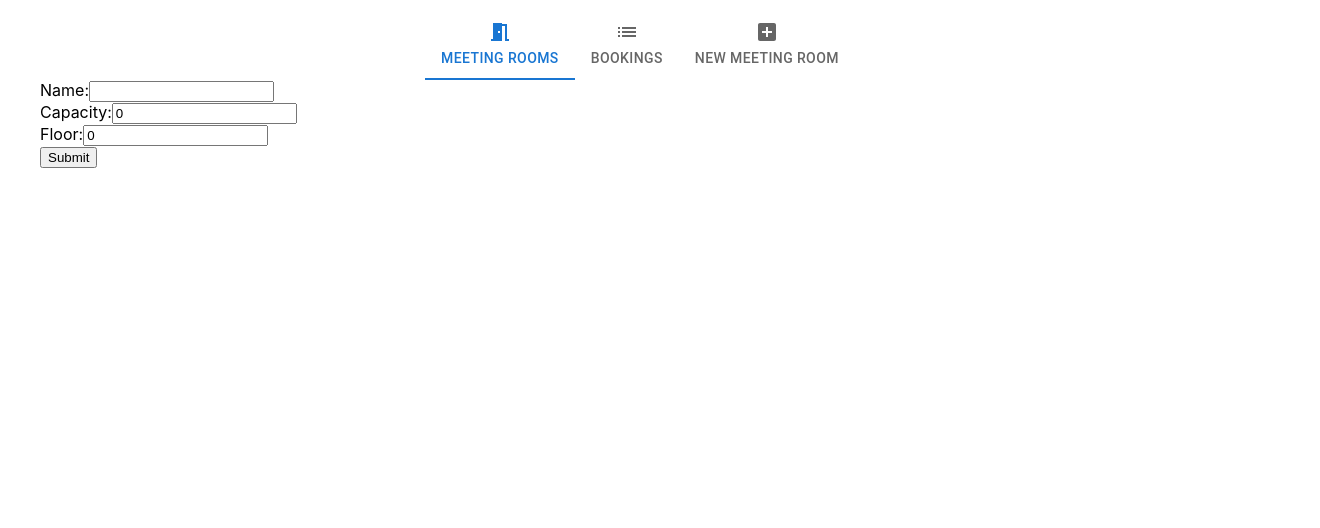
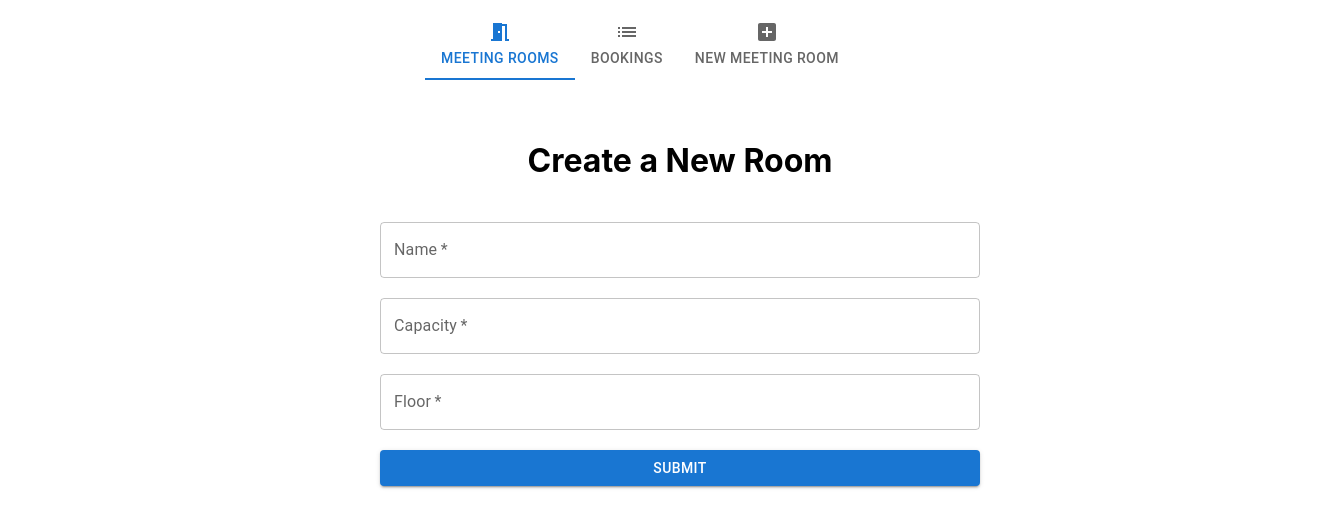
Before and after one commit to vlopez515/Room-Booking-App, a React (Create React App) app in the folder front-end/: page /meeting-rooms/new in a window 1280 px wide. Shown: the top 528 px of the page, 1320 px wide, since content can reach past the window. Built offline with nearby package versions, Linux system fonts and the light colour scheme; no server answers.

Commit message:
sticky navbar

```diff
--- a/front-end/src/Components/CreateRoomForm.js
+++ b/front-end/src/Components/CreateRoomForm.js
@@ -3,43 +3,24 @@ import axios from "axios";
 import FormControl from "@mui/material/FormControl";
 import TextField from "@mui/material/TextField";
 import Button from "@mui/material/Button";
-import { Box } from "@mui/system";
+import  Grid from "@mui/material/Grid";
 import { Input, InputLabel } from "@mui/material";
+import './Form.css'
 
 const API = process.env.REACT_APP_API_URL;
 
 function CreateRoomForm() {
   const [meetingRoom, setMeetingRoom] = useState({
     name: "",
-    floor: 0,
-    capacity: 0,
+    floor: null,
+    capacity: null,
   });
 
-  // const addMeetingRoom = (newMeetingRoom) => {
-
-  //   axios
-  //     .post(`${API}/meetingRooms`, newMeetingRoom)
-  //     .then(
-  //       () => {
-  //         redirect(`/meetingRooms`);
-  //       },
-  //       (error) => console.error(error)
-  //     )
-  //     .catch((c) => console.warn("catch", c));
-  // };
 
   const handleTextChange = (event) => {
     setMeetingRoom({ ...meetingRoom, [event.target.id]: event.target.value });
     console.log(meetingRoom);
   };
-
-  // const handleSubmit = (event) => {
-  //   console.log(event.target.value);
-  //   event.preventDefault();
-  //   addMeetingRoom(meetingRoom);
-  //   console.log(meetingRoom)
-  // };
-
 
 
   const handleInputChange = (event) => {
@@ -65,121 +46,228 @@ function CreateRoomForm() {
     alert('success');
   };
 
+//   return (
+//     <form onSubmit={handleSubmit}>
+//       <div>
+//         <label>
+//           Name:
+//           <input
+//             type="text"
+//             name="name"
+//             value={meetingRoom.name}
+//             onChange={handleInputChange}
+//             required
+//           />
+//         </label>
+//       </div>
+//       <div>
+//         <label>
+//           Capacity:
+//           <input
+//             type="number"
+//             name="capacity"
+//             value={meetingRoom.capacity}
+//             onChange={handleInputChange}
+//             required
+//           />
+//         </label>
+//       </div>
+//       <div>
+//         <label>
+//           Floor:
+//           <input
+//             type="number"
+//             name="floor"
+//             value={meetingRoom.floor}
+//             onChange={handleInputChange}
+//             required
+//           />
+//         </label>
+//       </div>
+//       <button type="submit">Submit</button>
+//     </form>
+//   );
+// };
 return (
-    <form onSubmit={handleSubmit}>
-      <div>
-        <label>
-          Name:
-          <input
+<form onSubmit={handleSubmit} style={{ display: 'flex', flexDirection: 'column', justifyContent: 'center',alignItems: 'center', gap: '20px' }} >
+  <h1 >
+    Create a New Room
+  </h1>
+{/* <Grid container spacing={5}> */}
+  {/* <Grid item xs={6}> */}
+    <TextField
+      label="Name"
+      // variant="outlined"
       type="text"
       name="name"
       value={meetingRoom.name}
       onChange={handleInputChange}
       required
+      style={{ width: '50%' }}
+
     />
-        </label>
-      </div>
-      <div>
-        <label>
-          Capacity:
-          <input
+  {/* </Grid> */}
+  {/* <Grid item xs={6}> */}
+    <TextField
+      label="Capacity"
+      variant="outlined"
       type="number"
       name="capacity"
+      InputProps={{
+        inputProps: { min: 0 }
+      }}
+      style={{ width: '50%' }}
       value={meetingRoom.capacity}
       onChange={handleInputChange}
       required
+
     />
-        </label>
-      </div>
-      <div>
-        <label>
-          Floor:
-          <input
+  {/* </Grid> */}
+  {/* <Grid item xs={6}> */}
+    <TextField
+      label="Floor"
+      variant="outlined"
       type="number"
       name="floor"
+      InputProps={{
+        inputProps: { min: 0 }
+      }}
+      style={{ width: '50%' }}
       value={meetingRoom.floor}
       onChange={handleInputChange}
       required
+
     />
-        </label>
-      </div>
-      <button type="submit">Submit</button>
+  {/* </Grid> */}
+  {/* <Grid item xs={12}> */}
+    <Button
+      type="submit"
+      variant="contained"
+      color="primary"
+      style={{ width: '50%' }}
+      >
+      Submit
+    </Button>
+  {/* </Grid> */}
+{/* </Grid> */}
 </form>
 );
 };
 
+{/* // return (
+//   <div>
+//     <form onSubmit={handleSubmit}>
+//       <input  */}
+{/* //         type="text"
+//         placeholder="Name"
+//         className="form-input"
+//         value={meetingRoom.name}
+//         onChange={handleInputChange}
+//         required
+//         />
+//       <label for="name" className="form-label">Name</label>
+
+//       <input  */}
+{/* //         type="capacity"
+//         placeholder="Capacity"
+//         className="form-input"
+//         value={meetingRoom.capacity}
+//         onChange={handleInputChange}
+//         />
+//       <label for="capacity" className="form-label">Capacity</label>
+
+//       <input  */}
+{/* //         type="floor"
+//         placeholder="Floor"
+//         className="form-input"
+//         value={meetingRoom.floor}
+//         onChange={handleInputChange}
+//         />
+//         <label for="floor" className="form-label">Floor</label>
+//         <div>
+//       <button for="submit" className="form-label">Submit</button>
+//       </div>
+//     </form>
+//   </div>
+// )
+// } */}
 
 
-  // return (
-  //   <Box
-  //     component="form"
-  //     sx={{
-  //       "& .MuiTextField-root": { m: 1, width: "25ch" },
-  //     }}
-  //     noValidate
-  //     autoComplete="off"
-  //     onSubmit={(event) => {
-  //       handleSubmit(event);
-  //     }}
-  //   >
-  //     <FormControl>
-  //       <div>
-  //         <p className="font-medium">Create Room</p>
-  //       </div>
-  //       {/* <TextField
-  //         required
-  //         id="Name"
-  //         type="text"
-  //         label="Name"
-  //         onChange={handleTextChange}
-  //       />
-  //       <TextField
-  //         required
-  //         id="Capacity"
-  //         type="number"
-  //         label="Capacity"
-  //         onChange={handleTextChange}
-  //       />
-  //       <TextField
-  //         required
-  //         id="Floor"
-  //         type="number"
-  //         label="Floor"
-  //         onChange={handleTextChange}
-  //       />
-  //     <Button type="submit" variant="outlined" >
-  //       Submit
-  //     </Button> */}
-  //       <TextField
-  //         required
-  //         id="Name"
-  //         type="text"
-  //         label="Name"
-  //         onChange={handleTextChange}
-  //         value={meetingRoom.Name} // Connect value to state
-  //       />
-  //       <TextField
-  //         required
-  //         id="Capacity"
-  //         type="number"
-  //         label="Capacity"
-  //         onChange={handleTextChange}
-  //         value={meetingRoom.Capacity} // Connect value to state
-  //       />
-  //       <TextField
-  //         required
-  //         id="Floor"
-  //         type="number"
-  //         label="Floor"
-  //         onChange={handleTextChange}
-  //         value={meetingRoom.Floor} // Connect value to state
-  //       />
-  //       <Button type="submit" variant="outlined" onClick={handleSubmit}>
+
+{/* //   return (
+//     <Box
+//       component="form"
+//       sx={{
+//         "& .MuiTextField-root": { m: 1, width: "25ch" },
+//       }}
+//       noValidate
+//       autoComplete="off"
+//       onSubmit={(event) => {
+//         handleSubmit(event);
+//       }}
+//     >
+//       <FormControl>
+//         <div>
+//           <p className="font-medium">Create Room</p>
+//         </div>
+//         {/* <TextField
+//           required
+//           id="Name"
+//           type="text"
+//           label="Name"
+//           onChange={handleInputChange}
+//         />
+//         <TextField
+//           required
+//           id="Capacity"
+//           type="number"
+//           label="Capacity"
+//           onChange={handleInputChange}
+//         />
+//         <TextField
+//           required
+//           id="Floor"
+//           type="number"
+//           label="Floor"
+//           onChange={handleInputChange}
+//         />
+//       <Button type="submit" variant="outlined" >
 //         Submit
-  //       </Button>
-  //     </FormControl>
-  //   </Box>
-  // );
-// }
+//       </Button> */}
+//         <TextField
+
+//           required
+//           id="Name"
+//           type="text"
+//           label="Name"
+//           onChange={handleInputChange}
+//           value={meetingRoom.name}
+
+//         />
+//         <TextField
+//           required
+//           id="Capacity"
+//           type="number"
+//           label="Capacity"
+//           onChange={handleInputChange}
+//           value={meetingRoom.capacity}
+
+//         />
+//         <TextField
+//           required
+//           id="Floor"
+//           type="number"
+//           label="Floor"
+//           onChange={handleInputChange}
+//           value={meetingRoom.floor}
+
+//         />
+//         <Button type="submit" variant="outlined" onClick={handleSubmit}>
+//           Submit
+//         </Button>
+//       </FormControl>
+//     </Box>
+//   );
+// } */}
 
 export default CreateRoomForm;
--- /dev/null
+++ b/front-end/src/Components/Form.css
@@ -0,0 +1,86 @@
+form {
+  width: 100%;
+  padding: 40px;
+}
+
+.form-input {
+  width: clamp(100px, 50vw, 420px);
+  height: 40px;
+  padding: 0 20px;
+  color: var(--main-color);
+  font-family: var(--body-font);
+  border: 1px solid var(--tertiary-color); /* Basic border styling */
+  border-radius: 1px 1px 2px 2px;
+  margin: 0 auto 10px auto;
+  transition: all 500ms; /* This is used to animate the border later */
+}
+
+/* By default, an outline appears around form fields when they're in focus.
+This disables outlines when form fields are in focus. */
+/* Also, it makes the top border disappear when the field in focus. */
+.form-input:focus {
+  outline: none;
+  border-top-color: rgba(0, 0, 0, 0.1);
+}
+
+/* Note: I'm using rems here with a base of 10px.
+So this means 1.4rem is 14px. */
+.form-label {
+  font-size: 1.4rem;
+  color: rgb(117, 117, 117);
+  display: block;
+  /* Moves the label on TOP of the placeholder */
+  /* You'll need to change this as needed */
+  transform: translate(2rem,-4rem);
+  transform-origin: 0 0; /* Used later for transitions */
+  transition: all 500ms;
+
+  /* Prevents users from highlighting the label. */
+  -webkit-user-select: none; /* Safari */
+  -ms-user-select: none; /* IE 10 and IE 11 */
+  user-select: none; /* Standard syntax */
+
+  /* THIS PART IS IMPORTANT! */
+  /* This line prevents the label from being selected.*/
+  /* This is crucial because if we want to select the form field,
+     we want to click THROUGH the label. */
+  pointer-events: none;
+}
+
+/* THIS PART IS ALSO IMPORTANT!! */
+/* The block below hides the placeholder entirely. */
+/* For all intents and purposes, the placeholder no longer exists. */
+/* What shows on the input field is only the label*. */
+/* HOWEVER, the input fields still recognizes that the placeholder exists!*/
+/* The placeholder is just invisible. We need the placeholder to exist for some weird CSS stuff. If we skip this step, we can't make this CSS-only. */
+.form-input::placeholder {
+  display: none;
+  color: transparent;
+
+/* Prevents users from highlighting the placeholder. */
+  -webkit-user-select: none; /* Safari */
+  -ms-user-select: none; /* IE 10 and IE 11 */
+  user-select: none; /* Standard syntax */
+}
+
+/* How to read this: */
+/* When the input field (.form-input) is in focus,
+   STYLE the .form-label accordingly */
+/* ALSO, if the placeholder is NOT shown,
+   STYLE the .form-label accordingly */
+
+/* Basically, if there's text inside the input field,
+   by default, the placeholder should disappear.
+   When this happens, the label translates ABOVE the input field and scales down. */
+
+.form-input:focus + .form-label,
+.form-input:not(:placeholder-shown) + .form-label {
+  transform: translateY(-6.75rem) scale(0.8);
+}
+
+/* When the placeholder is NOT shown,
+   STYLE the top border accordingly. */
+/* This makes the top border fade-out to grey when the placeholder disappears. */
+.form-input:not(:placeholder-shown) {
+  border-top-color: rgba(0, 0, 0, 0.5);
+}
--- a/front-end/src/Components/NavBar.js
+++ b/front-end/src/Components/NavBar.js
@@ -15,6 +15,7 @@ function NavBar() {
 	};
 
 	return (
+		<div style={{ position: 'sticky', top: 0, zIndex: 100, backgroundColor: 'white' }}>
 	  <Box sx={{ width: '100%', bgcolor: 'background.paper' }}>
 		<Tabs value={value} onChange={handleChange} centered>
 		  <Tab icon={<MeetingRoomIcon />} label="Meeting Rooms" to="/" component={Link} />
@@ -22,6 +23,7 @@ function NavBar() {
 		  <Tab icon={<AddBoxIcon />}label="New Meeting Room" to="/meeting-rooms/new" component={Link} />
 		</Tabs>
 	  </Box>
+	  </div>
 	);
   }
 
--- a/front-end/src/Pages/Home.js
+++ b/front-end/src/Pages/Home.js
@@ -6,8 +6,10 @@ function Home({ rooms }) {
 
   return (
     <>
+    <div style={{ position: 'sticky', top: 0, zIndex: 100, backgroundColor: 'white' }}>
       <div>
         <AvailableRooms />
+      </div>
       </div>
       <div>
         <MeetingRooms rooms={rooms}/>
```
Also changed, not shown: front-end/src/Components/AvailableRooms.css (line endings or trailing spaces), 1 other file (tests, documents, lock files or other folders). Lines whose indentation alone changed are shown as unchanged.
